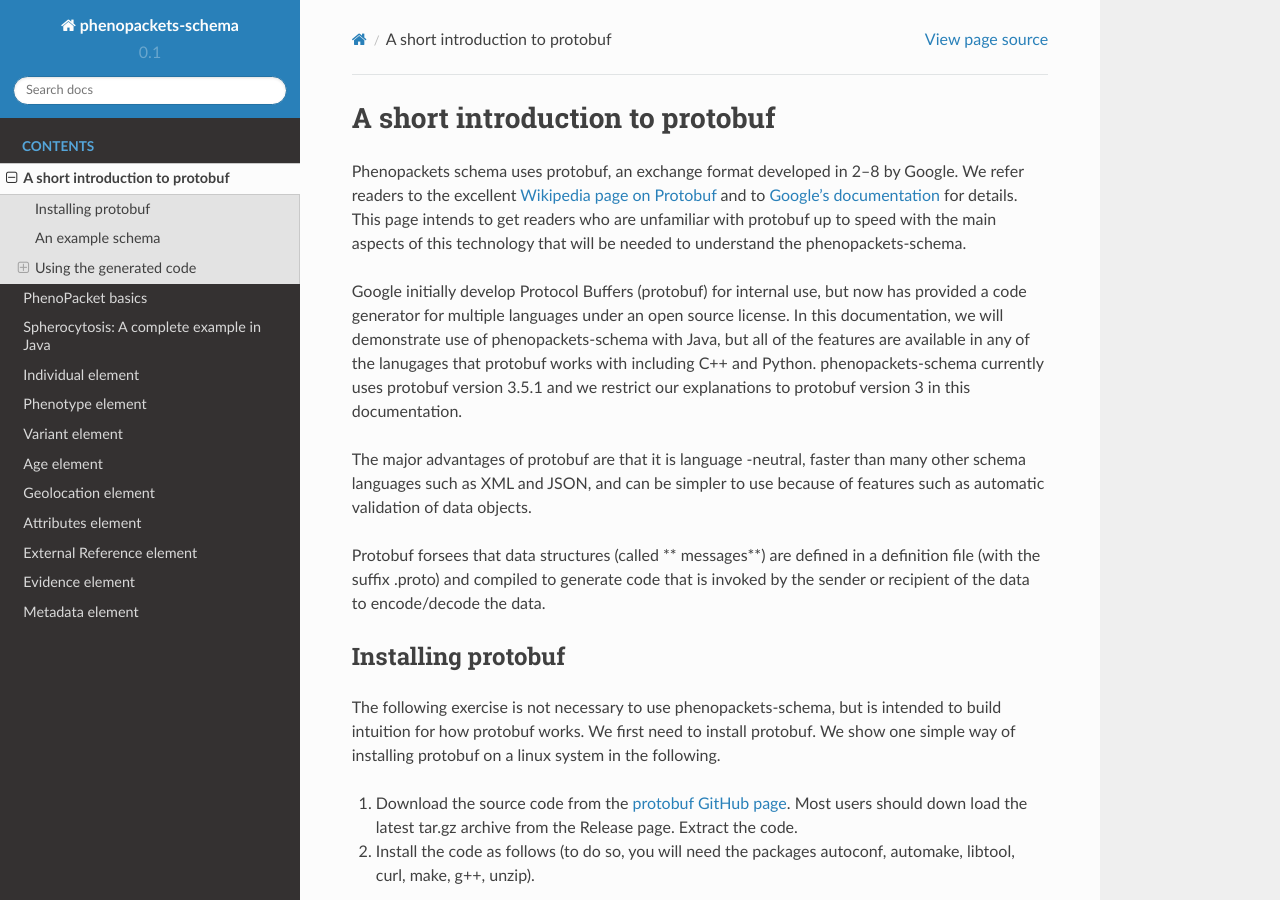
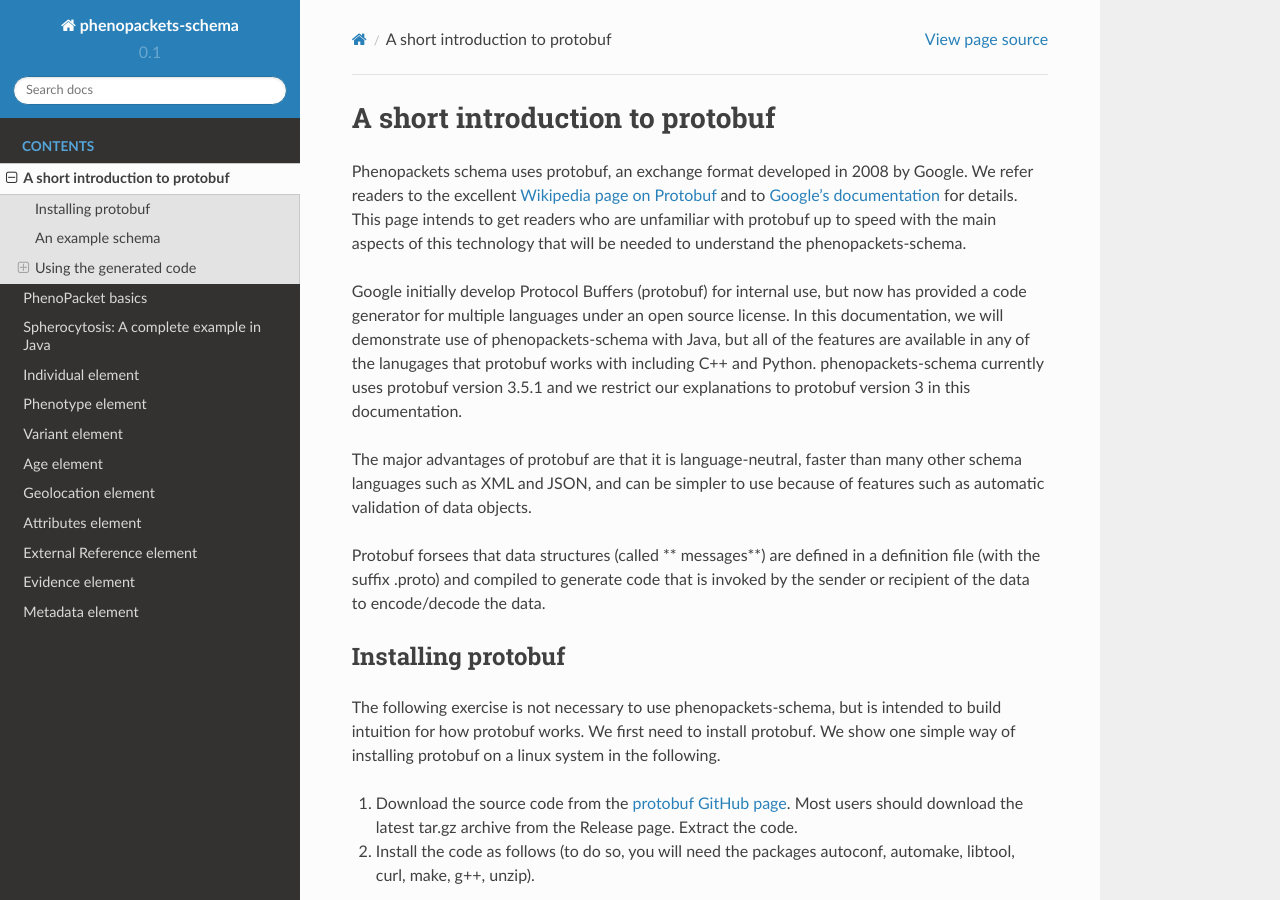
Before and after one commit to phenopackets/phenopacket-schema, a Sphinx documentation site: the page built from docs/protobuf.rst, in a window 1280 px wide and 900 px high. Built offline with Sphinx 7.4.7 and the Read the Docs theme 2.0.0, drawn with Linux system fonts in a browser that asks for light colours.

Commit message:
Update doc + questions
questions @pnrobinson @julesjacobsen

why does it say libprotoc 3.6.1 when it said before that version 3.5 must be used?

why does it say, that fields can be "required" and then a few lines later it says it is not possible to define a field as required?

```diff
--- a/docs/protobuf.rst
+++ b/docs/protobuf.rst
@@ -2,12 +2,12 @@
 A short introduction to protobuf
 ================================
 
-Phenopackets schema uses protobuf, an exchange format developed in 2--8 by Google. We refer readers to the excellent `Wikipedia page on Protobuf <https://en.wikipedia.org/wiki/Protocol_Buffers>`_ and to `Google's documentation <https://developers.google.com/protocol-buffers/>`_ for details. This page intends to get readers who are unfamiliar with protobuf up to speed with the main aspects of this technology that will be needed to understand the
+Phenopackets schema uses protobuf, an exchange format developed in 2008 by Google. We refer readers to the excellent `Wikipedia page on Protobuf <https://en.wikipedia.org/wiki/Protocol_Buffers>`_ and to `Google's documentation <https://developers.google.com/protocol-buffers/>`_ for details. This page intends to get readers who are unfamiliar with protobuf up to speed with the main aspects of this technology that will be needed to understand the
 phenopackets-schema.
 
 Google initially develop Protocol Buffers (protobuf) for internal use, but now has provided a code generator for multiple languages under an open source license. In this documentation, we will demonstrate use of phenopackets-schema with Java, but all of the features are available in any of the lanugages that protobuf works with including C++ and Python. phenopackets-schema currently uses protobuf version 3.5.1 and we restrict our explanations to protobuf version 3 in this documentation.
 
-The major advantages of protobuf are that it is language -neutral, faster than many other schema languages such as XML and JSON, and can be simpler to use because of features such as automatic validation of data objects.
+The major advantages of protobuf are that it is language-neutral, faster than many other schema languages such as XML and JSON, and can be simpler to use because of features such as automatic validation of data objects.
 
 
 Protobuf forsees that data structures (called ** messages**) are defined in a definition file (with the suffix .proto) and compiled to generate code that is invoked by the sender or recipient of the data to encode/decode the data.
@@ -19,7 +19,7 @@ Installing protobuf
 
 The following exercise is not necessary to use phenopackets-schema, but is intended to build intuition for how protobuf works. We first need to install protobuf. We show one simple way of installing protobuf on a linux system in the following.
 
-1. Download the source code from the `protobuf GitHub page <https://github.com/protocolbuffers/protobuf>`_. Most users should down load the latest tar.gz archive from the Release page. Extract the code.
+1. Download the source code from the `protobuf GitHub page <https://github.com/protocolbuffers/protobuf>`_. Most users should download the latest tar.gz archive from the Release page. Extract the code.
 
 2. Install the code as follows (to do so, you will need the packages autoconf, automake, libtool, curl, make, g++, unzip).
 
```
